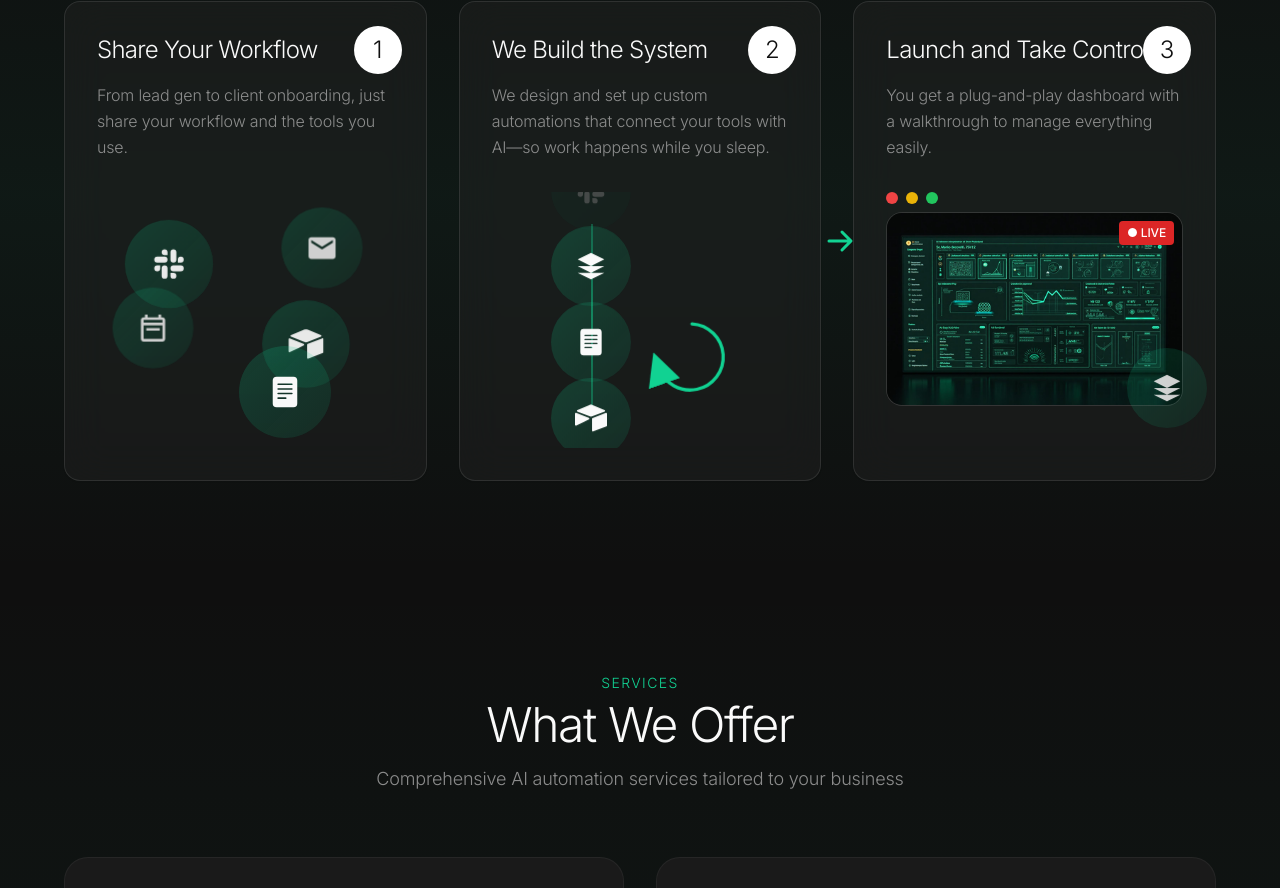
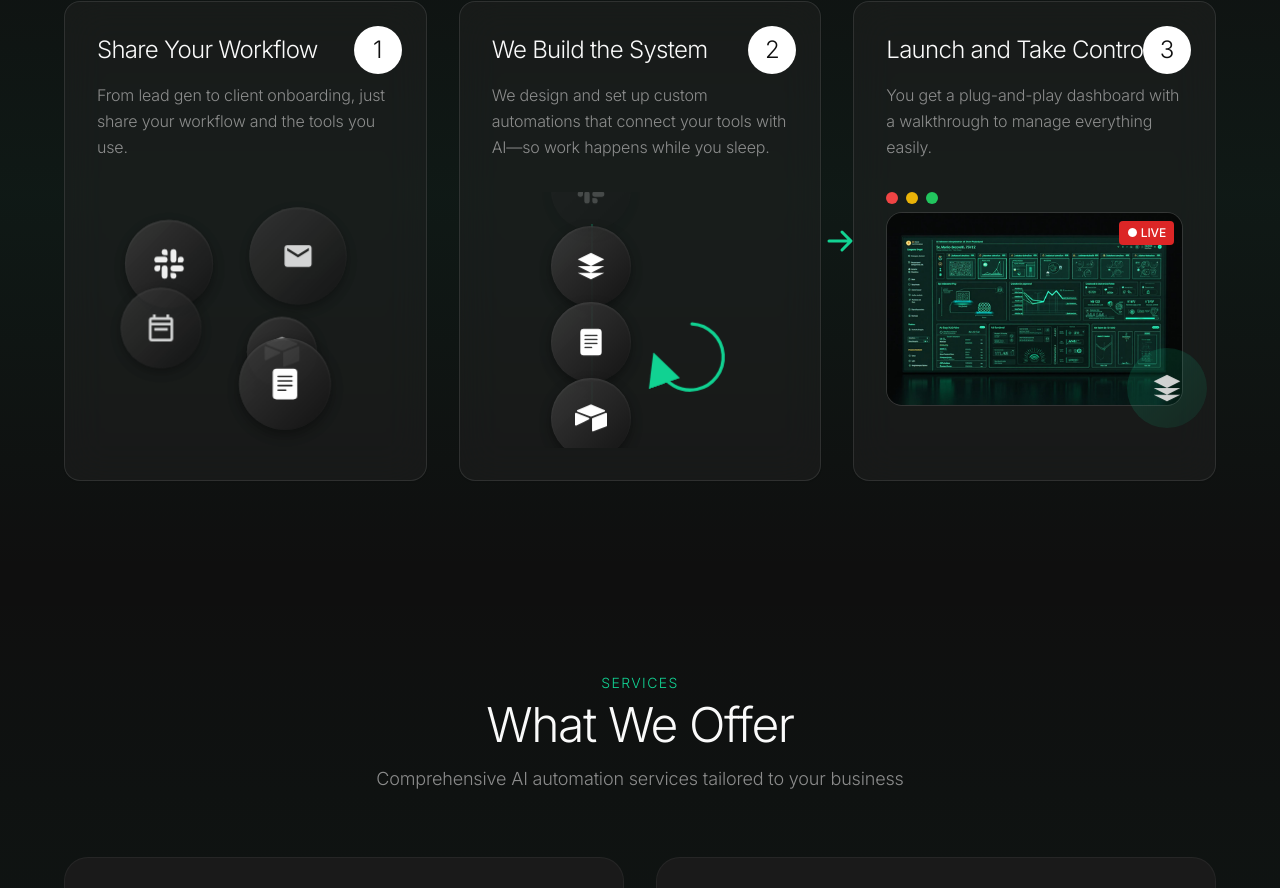
Before and after one commit to Guiltyme212/aiboostly-agent-nexus, a React (Vite) app: page / in a window 1280 px wide. Shown: the part 1902-2790 px from the top of the page. Built offline with nearby package versions, Linux system fonts and the light colour scheme; the HTML template or start-up script is replaced by a standard one.

Commit message:
Fix How It Works icons
Update How It Works section to remove icon reflections and fix overlapping issues.

```diff
--- a/src/components/HowItWorks.tsx
+++ b/src/components/HowItWorks.tsx
@@ -66,8 +66,10 @@ const HowItWorks = () => {
             <div className="relative h-64 mt-8 overflow-hidden">
               {/* Slack Icon */}
               <div
-                className="absolute top-8 left-8 w-20 h-20 rounded-full bg-gradient-to-br from-primary/20 to-primary/10 flex items-center justify-center"
+                className="absolute top-8 left-8 w-20 h-20 rounded-full flex items-center justify-center text-white"
                 style={{
+                  background: "linear-gradient(135deg, rgba(60, 60, 60, 0.9) 0%, rgba(40, 40, 40, 0.95) 50%, rgba(20, 20, 20, 1) 100%)",
+                  boxShadow: "inset 0 1px 2px rgba(255, 255, 255, 0.1), 0 4px 12px rgba(0, 0, 0, 0.4)",
                   animation: "zoomPulse 3s ease-in-out infinite",
                   animationDelay: "0s"
                 }}
@@ -77,8 +79,10 @@ const HowItWorks = () => {
 
               {/* Gmail Icon */}
               <div
-                className="absolute top-4 right-8 w-20 h-20 rounded-full bg-gradient-to-br from-primary/20 to-primary/10 flex items-center justify-center"
+                className="absolute top-4 right-12 w-24 h-24 rounded-full flex items-center justify-center text-white"
                 style={{
+                  background: "linear-gradient(135deg, rgba(60, 60, 60, 0.9) 0%, rgba(40, 40, 40, 0.95) 50%, rgba(20, 20, 20, 1) 100%)",
+                  boxShadow: "inset 0 1px 2px rgba(255, 255, 255, 0.1), 0 4px 12px rgba(0, 0, 0, 0.4)",
                   animation: "zoomPulse 3s ease-in-out infinite",
                   animationDelay: "0.6s"
                 }}
@@ -88,8 +92,10 @@ const HowItWorks = () => {
 
               {/* Calendar Icon */}
               <div
-                className="absolute bottom-20 left-4 w-20 h-20 rounded-full bg-gradient-to-br from-primary/20 to-primary/10 flex items-center justify-center"
+                className="absolute bottom-20 left-6 w-20 h-20 rounded-full flex items-center justify-center text-white"
                 style={{
+                  background: "linear-gradient(135deg, rgba(60, 60, 60, 0.9) 0%, rgba(40, 40, 40, 0.95) 50%, rgba(20, 20, 20, 1) 100%)",
+                  boxShadow: "inset 0 1px 2px rgba(255, 255, 255, 0.1), 0 4px 12px rgba(0, 0, 0, 0.4)",
                   animation: "zoomPulse 3s ease-in-out infinite",
                   animationDelay: "1.2s"
                 }}
@@ -99,8 +105,10 @@ const HowItWorks = () => {
 
               {/* Airtable Icon */}
               <div
-                className="absolute bottom-16 right-12 w-20 h-20 rounded-full bg-gradient-to-br from-primary/20 to-primary/10 flex items-center justify-center"
+                className="absolute bottom-16 right-20 w-16 h-16 rounded-full flex items-center justify-center text-white"
                 style={{
+                  background: "linear-gradient(135deg, rgba(60, 60, 60, 0.9) 0%, rgba(40, 40, 40, 0.95) 50%, rgba(20, 20, 20, 1) 100%)",
+                  boxShadow: "inset 0 1px 2px rgba(255, 255, 255, 0.1), 0 4px 12px rgba(0, 0, 0, 0.4)",
                   animation: "zoomPulse 3s ease-in-out infinite",
                   animationDelay: "1.8s"
                 }}
@@ -110,8 +118,10 @@ const HowItWorks = () => {
 
               {/* Notion Icon */}
               <div
-                className="absolute bottom-4 left-1/2 -translate-x-1/2 w-20 h-20 rounded-full bg-gradient-to-br from-primary/20 to-primary/10 flex items-center justify-center"
+                className="absolute bottom-6 left-1/2 -translate-x-1/2 w-20 h-20 rounded-full flex items-center justify-center text-white"
                 style={{
+                  background: "linear-gradient(135deg, rgba(60, 60, 60, 0.9) 0%, rgba(40, 40, 40, 0.95) 50%, rgba(20, 20, 20, 1) 100%)",
+                  boxShadow: "inset 0 1px 2px rgba(255, 255, 255, 0.1), 0 4px 12px rgba(0, 0, 0, 0.4)",
                   animation: "zoomPulse 3s ease-in-out infinite",
                   animationDelay: "2.4s"
                 }}
@@ -151,8 +161,10 @@ const HowItWorks = () => {
 
               {/* Moving Icons */}
               <div
-                className="absolute bottom-0 left-1/3 w-20 h-20 rounded-full bg-gradient-to-br from-primary/20 to-primary/10 flex items-center justify-center z-10"
+                className="absolute bottom-0 left-1/3 w-20 h-20 rounded-full flex items-center justify-center z-10 text-white"
                 style={{
+                  background: "linear-gradient(135deg, rgba(60, 60, 60, 0.9) 0%, rgba(40, 40, 40, 0.95) 50%, rgba(20, 20, 20, 1) 100%)",
+                  boxShadow: "inset 0 1px 2px rgba(255, 255, 255, 0.1), 0 4px 12px rgba(0, 0, 0, 0.4)",
                   animation: "moveUpLoop 4s linear infinite",
                   animationDelay: "0s"
                 }}
@@ -161,8 +173,10 @@ const HowItWorks = () => {
               </div>
 
               <div
-                className="absolute bottom-0 left-1/3 w-20 h-20 rounded-full bg-gradient-to-br from-primary/20 to-primary/10 flex items-center justify-center z-10"
+                className="absolute bottom-0 left-1/3 w-20 h-20 rounded-full flex items-center justify-center z-10 text-white"
                 style={{
+                  background: "linear-gradient(135deg, rgba(60, 60, 60, 0.9) 0%, rgba(40, 40, 40, 0.95) 50%, rgba(20, 20, 20, 1) 100%)",
+                  boxShadow: "inset 0 1px 2px rgba(255, 255, 255, 0.1), 0 4px 12px rgba(0, 0, 0, 0.4)",
                   animation: "moveUpLoop 4s linear infinite",
                   animationDelay: "1s"
                 }}
@@ -171,8 +185,10 @@ const HowItWorks = () => {
               </div>
 
               <div
-                className="absolute bottom-0 left-1/3 w-20 h-20 rounded-full bg-gradient-to-br from-primary/20 to-primary/10 flex items-center justify-center z-10"
+                className="absolute bottom-0 left-1/3 w-20 h-20 rounded-full flex items-center justify-center z-10 text-white"
                 style={{
+                  background: "linear-gradient(135deg, rgba(60, 60, 60, 0.9) 0%, rgba(40, 40, 40, 0.95) 50%, rgba(20, 20, 20, 1) 100%)",
+                  boxShadow: "inset 0 1px 2px rgba(255, 255, 255, 0.1), 0 4px 12px rgba(0, 0, 0, 0.4)",
                   animation: "moveUpLoop 4s linear infinite",
                   animationDelay: "2s"
                 }}
@@ -181,8 +197,10 @@ const HowItWorks = () => {
               </div>
 
               <div
-                className="absolute bottom-0 left-1/3 w-20 h-20 rounded-full bg-gradient-to-br from-primary/20 to-primary/10 flex items-center justify-center z-10"
+                className="absolute bottom-0 left-1/3 w-20 h-20 rounded-full flex items-center justify-center z-10 text-white"
                 style={{
+                  background: "linear-gradient(135deg, rgba(60, 60, 60, 0.9) 0%, rgba(40, 40, 40, 0.95) 50%, rgba(20, 20, 20, 1) 100%)",
+                  boxShadow: "inset 0 1px 2px rgba(255, 255, 255, 0.1), 0 4px 12px rgba(0, 0, 0, 0.4)",
                   animation: "moveUpLoop 4s linear infinite",
                   animationDelay: "3s"
                 }}
```
